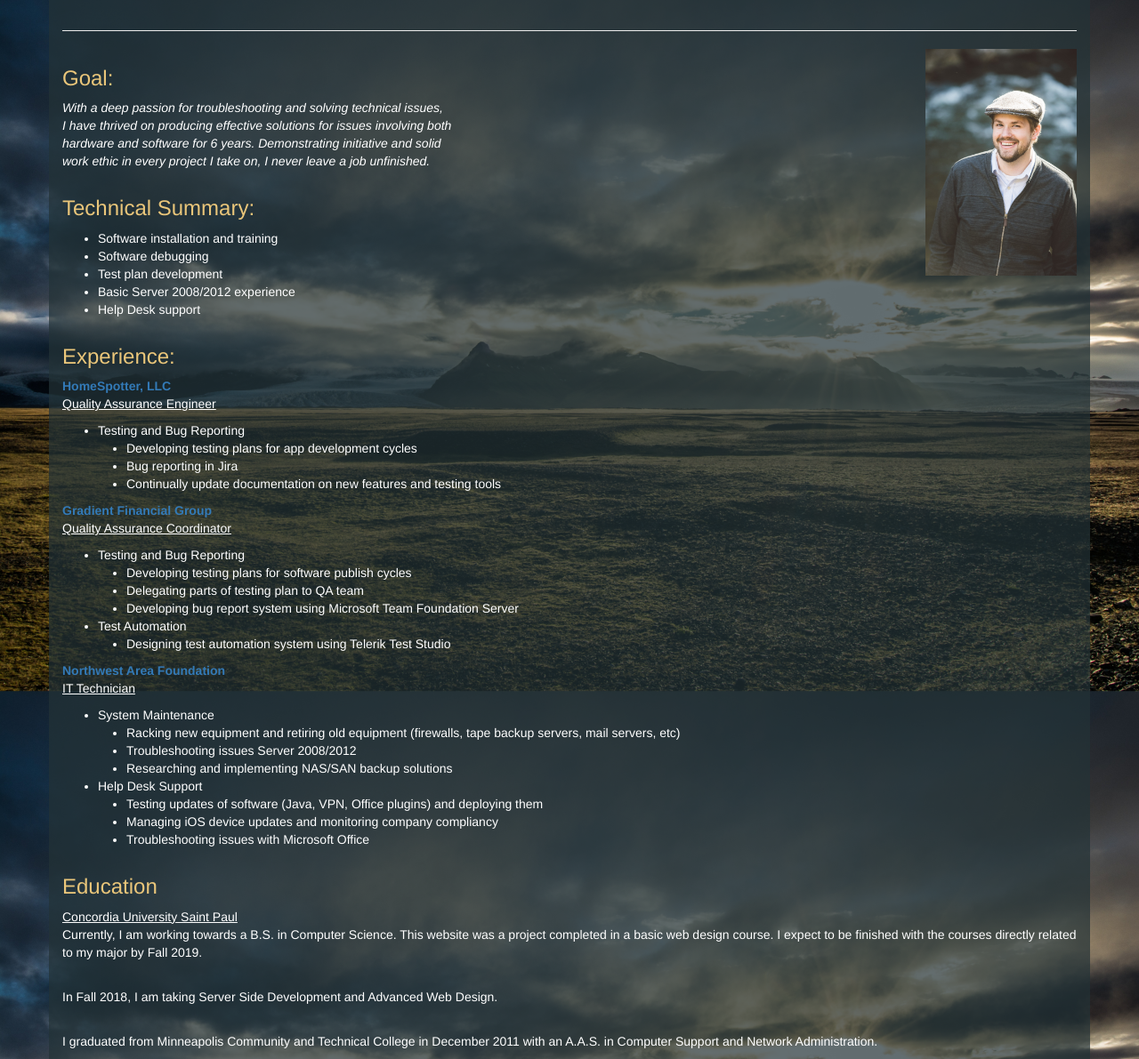
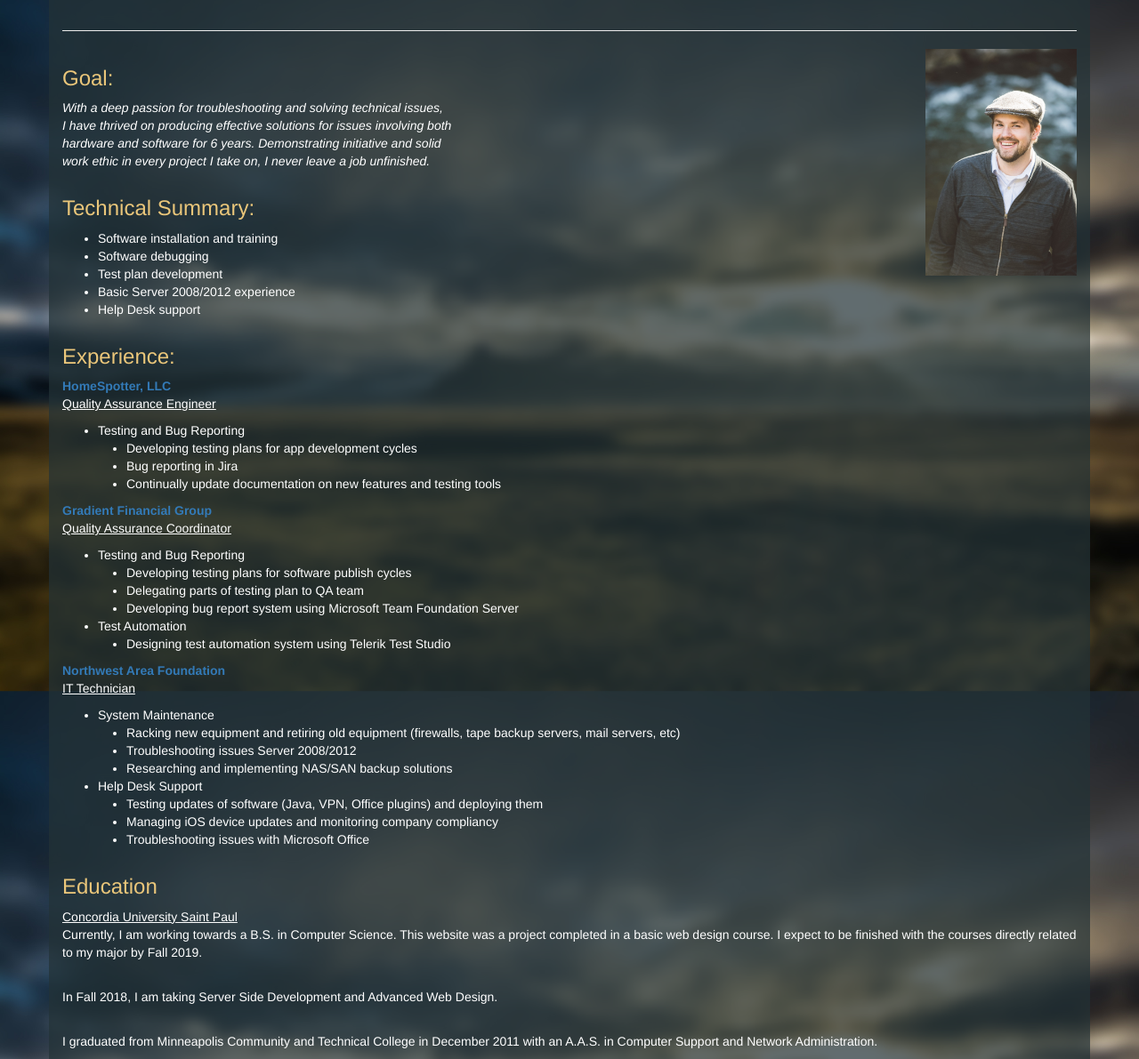
Before and after one commit to andybowar/serverSideDev, a PHP site: page /index.html in a window 1280 px wide. Shown: the part 76-1267 px from the top of the page at 89% size. Run offline with PHP 8.4, Linux system fonts and the light colour scheme.

Commit message:
First commit

```diff
--- a/css/bootstrapOverride.css
+++ b/css/bootstrapOverride.css
@@ -1,6 +1,6 @@
 body {
   margin: 0;
-  background: url(../graphic/iceland.jpg) no-repeat center center fixed; /*Background image */
+  background: url(../graphic/icelandBlur.jpg) no-repeat center center fixed; /*Background image */
   -webkit-background-size: cover;
   -moz-background-size: cover;
   -o-background-size: cover;
```
Also changed, not shown: graphic/icelandBlur.jpg (added).
